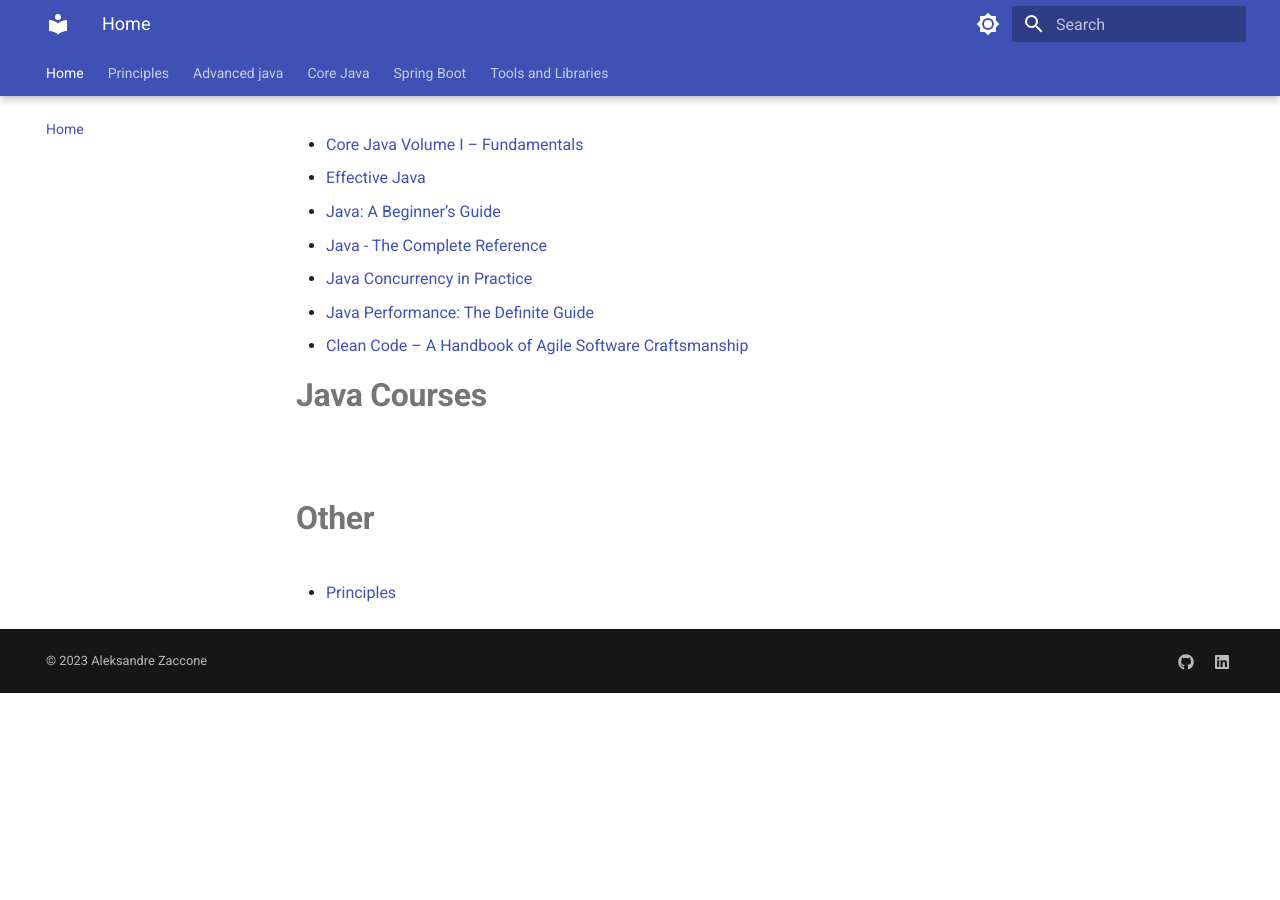
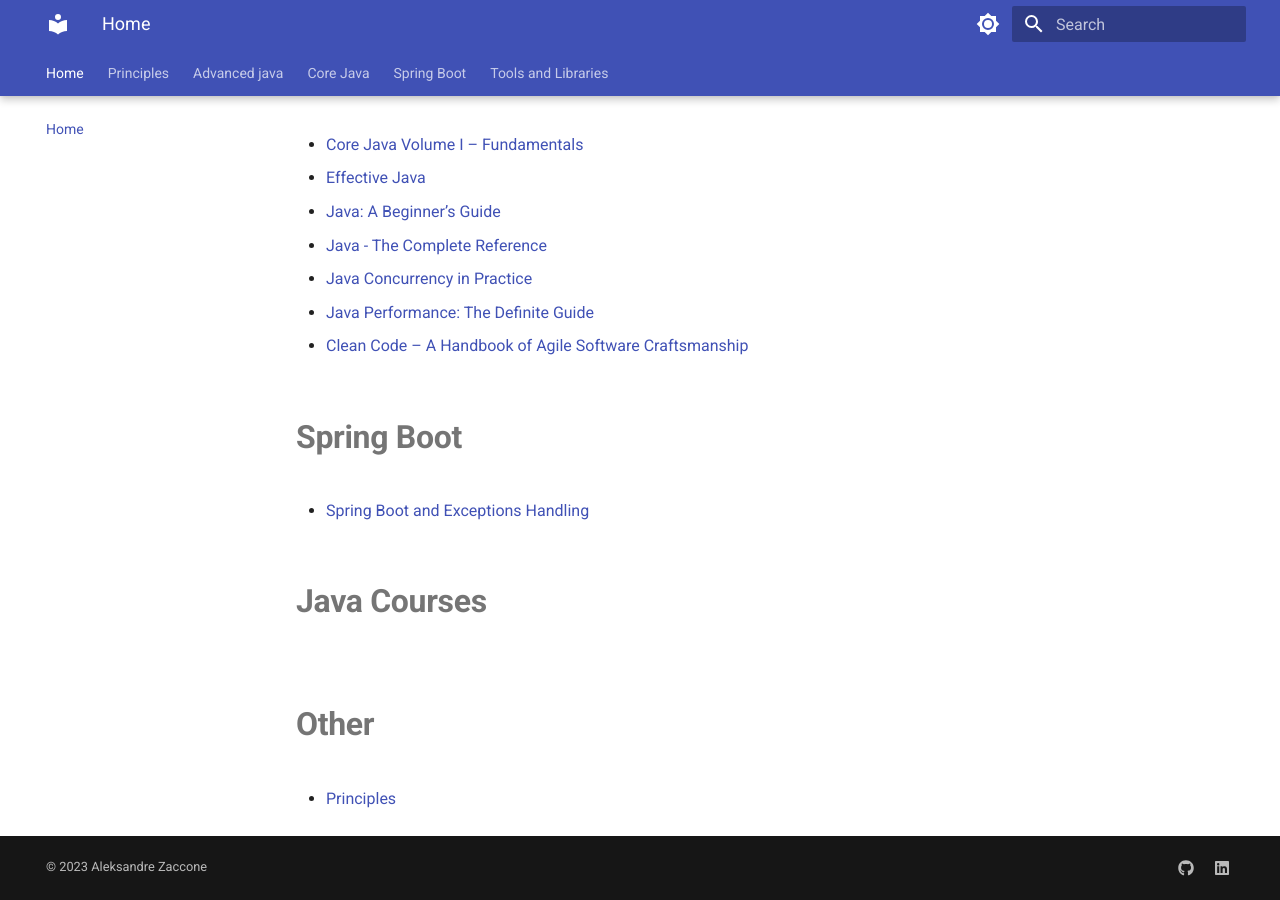
Before and after one commit to aleksandre-zaccone/simplex-java, an MkDocs documentation site: the page built from docs/index.md, in a window 1280 px wide and 900 px high, scrolled down 593 px. Built offline with MkDocs 1.6.1 and Material for MkDocs 9.7.7, drawn with Linux system fonts in a browser that asks for light colours; before the commit the page ends 1286 px from its top, so only the background shows below that.

Commit message:
added  new tutorial draft

```diff
--- a/docs/index.md
+++ b/docs/index.md
@@ -26,6 +26,13 @@ Join us and let's Java together !
 - [Java Performance: The Definite Guide](http://geni.us/B6XAX)
 - [Clean Code – A Handbook of Agile Software Craftsmanship](http://geni.us/gteGs5m)
 
+<br>
+
+# **Spring Boot**
+
+- [Spring Boot and Exceptions Handling](Spring%20Boot/Spring%20Boot%20and%20Exceptions%20Handling.md)
+
+<br>
 
 # **Java Courses**
 
```
Also changed, not shown: docs/Spring Boot/Spring Boot and Exceptions Handling.md (added, +1 -0 lines), 1 other file.
